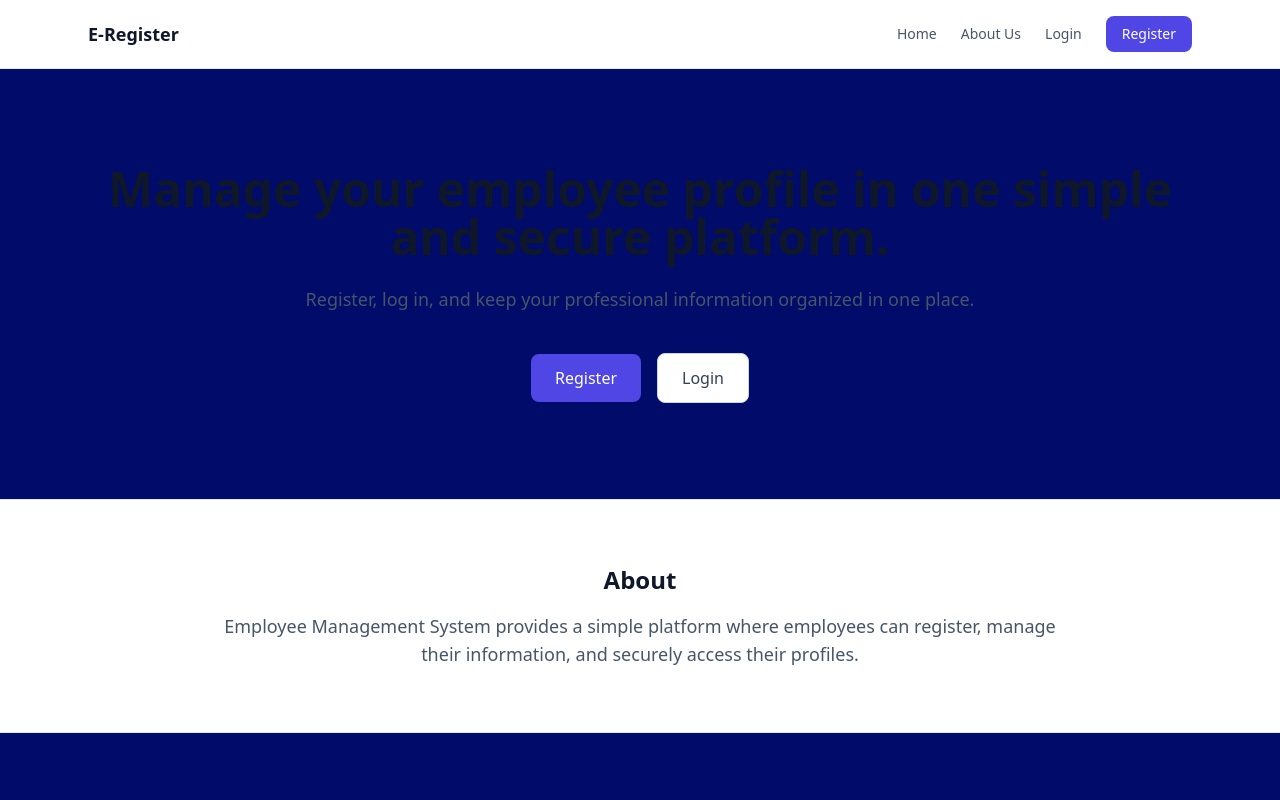
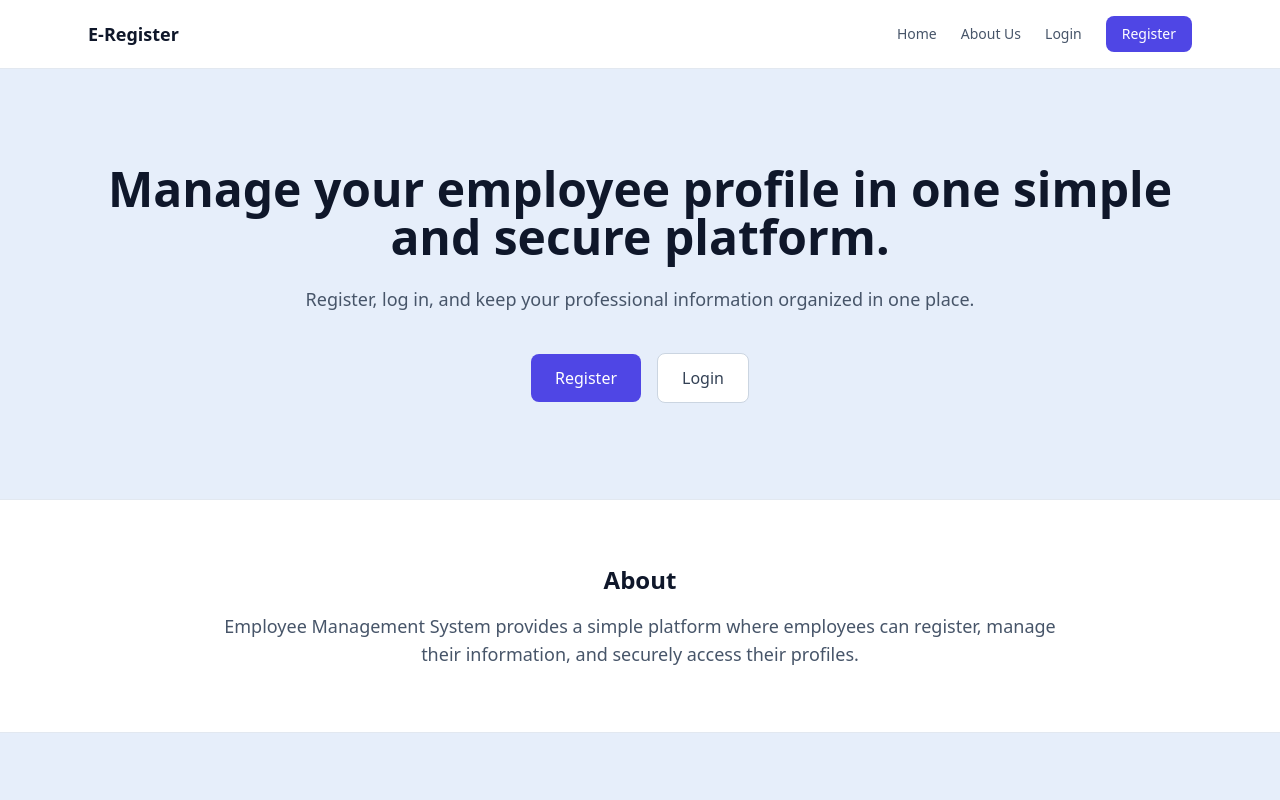
Before and after one commit to MubaarakA/Final-Project, a website: page frontend/index.html in a window 1280 px wide. Shown: the top 800 px of the page. Drawn offline with Linux system fonts and the light colour scheme.

Commit message:
TestUseCase1

```diff
--- a/frontend/index.html
+++ b/frontend/index.html
@@ -9,7 +9,7 @@
 </head>
 <body
   class="text-slate-800 antialiased"
-  style="background-color: rgb(1, 11, 105);"
+  style="background-color: rgb(230, 238, 250);"
 >
 
   <!-- Navbar -->
```
